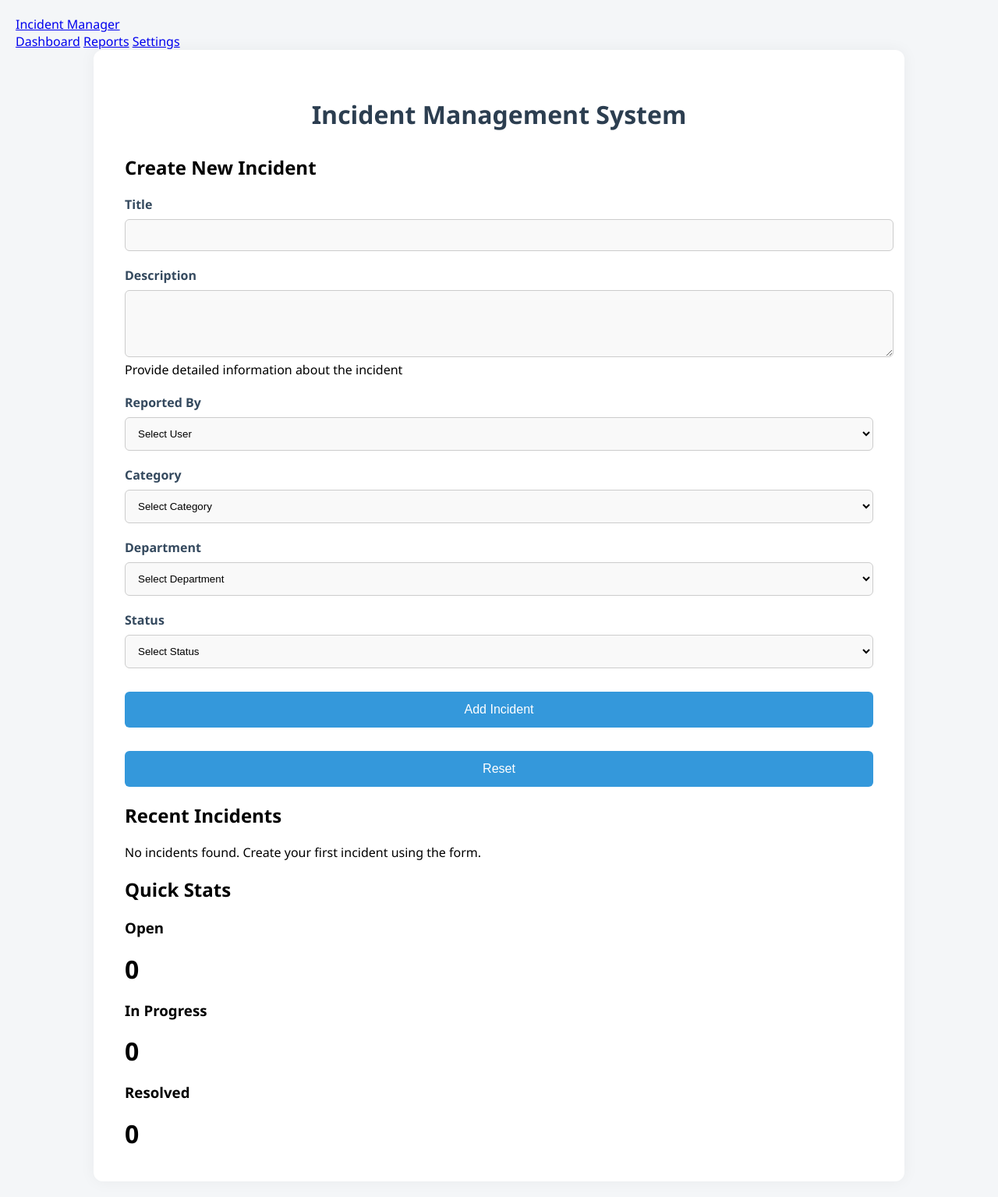
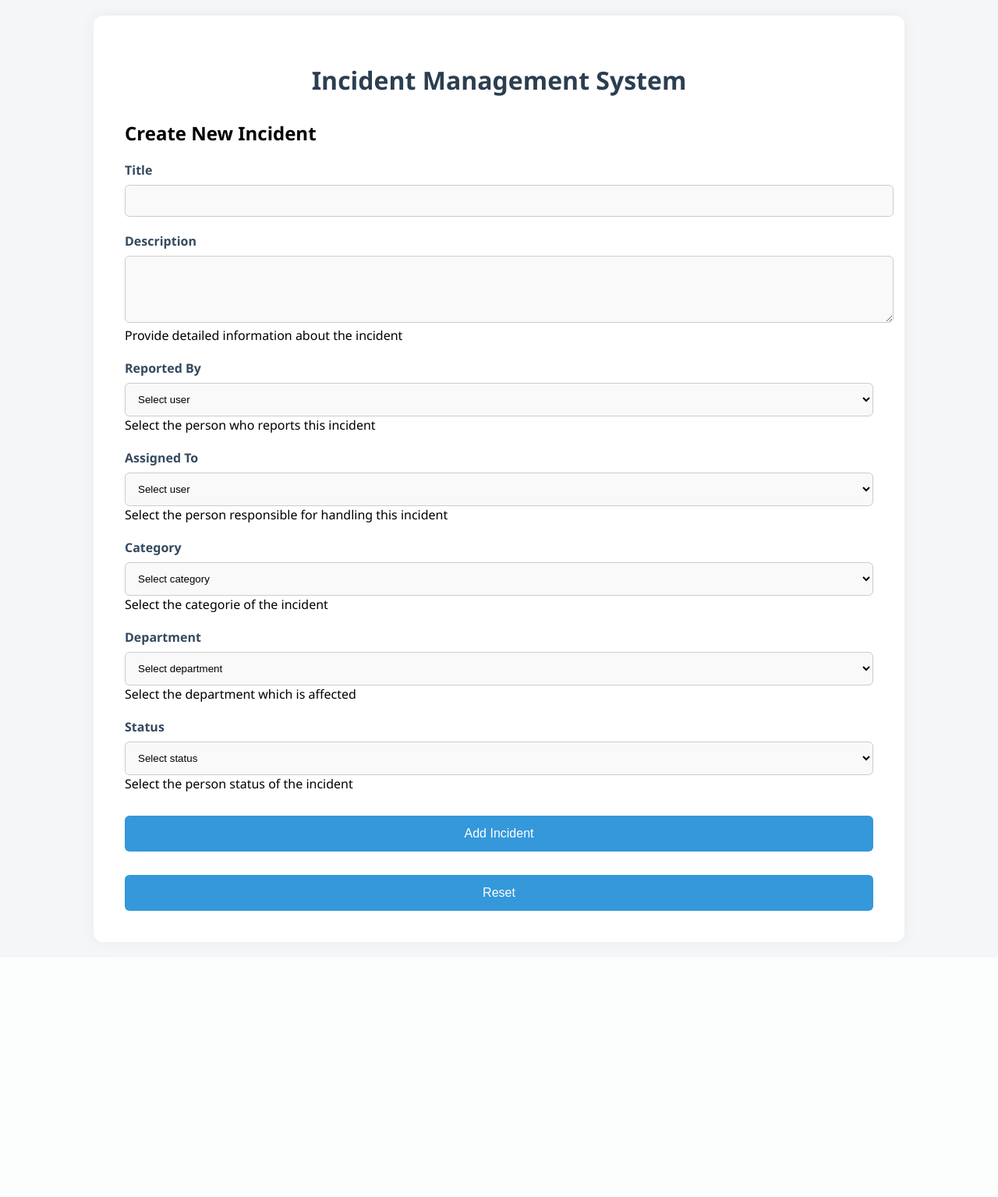
Before and after one commit to SergiodeMiguel/Incident_Management, a PHP site: page /Create_Incident.php in a window 1280 px wide. Shown: the whole page at 78% size. After the commit the page ends 1211 px from the top, so only its background shows below. Run offline with PHP 8.4, Linux system fonts and the light colour scheme; data comes from the database, SQL or seed files in the repository; data that the repository does not hold is empty.

Commit message:
Addition of assigned_user_id field in the database and in Create_incident.php (addition of invisible option in the fields and modification of loops to get the values from the database. Addition of span messages)

```diff
--- a/Create_Incident.php
+++ b/Create_Incident.php
@@ -1,22 +1,43 @@
 <?php
-// Connect to the database
+// ---------- DATABASE CONNECTION ----------
+
+// Define database connection credentials
 $host = 'localhost';
 $db = 'incident_managementdb';
-$user = 'root'; // Cambia si usas otro usuario
-$pass = '';     // Cambia si tu usuario tiene contraseña
+$user = 'root'; // Change this if your MySQL user is different.
+$pass = '';     // Add your password if your MySQL user has one.
 
+// Create a new connection to the MySQL database
 $conn = new mysqli($host, $user, $pass, $db);
+
+// Check if connection has failed
 if ($conn->connect_error) {
-  die("Connection failed: " . $conn->connect_error);
+  die("Connection failed: " . $conn->connect_error); // Stop script and show error message.
+}
+// ---------- FETCH DATA FROM DATABASE ----------
+
+// Fetch all users once and store them in an array
+$user_result = $conn->query("SELECT id, name FROM users");
+$users = [];
+
+if ($user_result) {
+  $users = $user_result->fetch_all(MYSQLI_ASSOC); //Converts all results into a complete associative array.
+                                                  // This is useful for later use in the form dropdowns.
 }
 
-// Fetch users
+// If you don't want to store it in an array, you can use this code block.
+/* Query to get users for the "Reported By" dropdown
 $users = $conn->query("SELECT id, name FROM users");
 
-// Fetch categories
+// Query to get users for the "Assigned To" dropdown.
+// Re-fetch user list again because when a result is run through with a while, it is exhausted (it is of a single use).
+$users_assigned = $conn->query("SELECT id, name FROM users");
+*/
+
+// Query to get categories for the "Category" dropdown
 $categories = $conn->query("SELECT id, name FROM categories");
 
-// Fetch departments
+// Query to get departments for the "Department" dropdown
 $departments = $conn->query("SELECT id, name FROM departments");
 
 // Fetch existing incidents for display
@@ -28,8 +49,13 @@ $incidents = $conn->query(
   JOIN departments d ON i.department_id = d.id
   ORDER BY i.creation_date DESC");
 
+// Note: Status options are hardcoded in this version, not fetched from the database.
+// You can modify this to fetch from a "statuses" table if needed.
+
 // Check for success message
-$success_message = isset($_GET['success']) ? "Incident successfully added!" : "";
+// $success_message = isset($_GET['success']) ? "Incident successfully added!" : "";
+
+// ---------- HTML FORM ----------
 ?>
 
 <!DOCTYPE html>
@@ -37,215 +63,98 @@ $success_message = isset($_GET['success']) ? "Incident successfully added!" : ""
 <head>
   <meta charset="UTF-8" />
   <meta name="viewport" content="width=device-width, initial-scale=1.0" />
-  <title>Incident Management</title>
-  <link rel="stylesheet" href="styles.css" />
+
+  <title>Incident Management</title> <!-- Page title shown in browser tab -->
+  <link rel="stylesheet" href="styles.css" /> <!-- Link to external CSS file for styling -->
 </head>
+
 <body>
-  <!-- Header with navigation -->
-  <header class="header">
-    <nav class="nav">
-      <a href="indice2.php" class="nav-logo">Incident Manager</a>
-      <div class="nav-links">
-        <a href="indice2.php" class="nav-link active">Dashboard</a>
-        <a href="#" class="nav-link">Reports</a>
-        <a href="#" class="nav-link">Settings</a>
-      </div>
-    </nav>
-  </header>
+  <!-- Wrapper container for layout and spacing -->
+  <div class="container">
 
-  <div class="container">
-    <?php if($success_message): ?>
-      <div class="notification notification-success fade-in">
-        <?php echo $success_message; ?>
-      </div>
-    <?php endif; ?>
+    <!-- Main heading of the page -->
+    <h1>Incident Management System</h1>
+    <h2>Create New Incident</h2>
 
-    <h1>Incident Management System</h1>
+    <!-- Form for submitting a new incident -->
+    <!-- "method=POST" sends data securely; "action" points to the PHP script that processes the form: "submit_incident.php"  -->
+    <form id="incident-form" method="POST" action="Submit_incident.php">
 
-    <div class="grid grid-2">
-      <!-- Incident Form -->
-      <div class="card">
-        <h2>Create New Incident</h2>
-        <form id="incident-form" method="POST" action="submit_incident.php">
-          <div class="form-group">
+    <!-- Text input for the title of the incident -->
       <label for="title">Title</label>
       <input type="text" id="title" name="title" required />
-          </div>
 
-          <div class="form-group">
+    <!-- Text area for a description of the incident -->
       <label for="description">Description</label>
       <textarea id="description" name="description" rows="4" required></textarea>
       <span class="form-hint">Provide detailed information about the incident</span>
-          </div>
 
-          <div class="grid grid-2">
-            <!-- Users dropdown from DB -->
-            <div class="form-group">
+    <!-- Dropdown to select the user reporting the incident  -->
       <label for="user">Reported By</label>
       <select id="user" name="user" required>
-                <option value="">Select User</option>
-                <?php while($row = $users->fetch_assoc()): ?>
+        <option value="" disabled selected hidden>Select user</option>
+        <?php foreach ($users as $user): ?>
+          <option value="<?= $user['id'] ?>"><?= htmlspecialchars($user['name']) ?></option>
+        <?php endforeach; ?>
+
+        <!-- Remove the block above uncomment this block to obtain users in a different way -->
+        <?php /*while($row = $users->fetch_assoc()): ?>
           <option value="<?= $row['id'] ?>"><?= htmlspecialchars($row['name']) ?></option>
-                <?php endwhile; ?>
+        <?php endwhile;*/ ?>
       </select>
-            </div>
+      <span class="form-hint">Select the person who reports this incident</span>
+
+    <!-- Dropdown to select the user assigned to resolve the incident -->
+      <label for="assigned_user">Assigned To</label>
+      <select id="assigned_user" name="assigned_user" required>
+        <option value="" disabled selected hidden>Select user</option>
+        <?php foreach ($users as $user): ?>
+          <option value="<?= $user['id'] ?>"><?= htmlspecialchars($user['name']) ?></option>
+        <?php endforeach; ?>
+
+        <!-- Remove the block above uncomment this block to obtain users in a different way -->
+        <?php /*while($row = $users_assigned->fetch_assoc()): ?>
+          <option value="<?= $row['id'] ?>"><?= htmlspecialchars($row['name']) ?></option>
+        <?php endwhile;*/?>
+      </select>
+      <span class="form-hint">Select the person responsible for handling this incident</span>
 
       <!-- Categories dropdown from DB -->
-            <div class="form-group">
       <label for="category">Category</label>
       <select id="category" name="category" required>
-                <option value="">Select Category</option>
+        <option value="" disabled selected hidden>Select category</option>
         <?php while($row = $categories->fetch_assoc()): ?>
           <option value="<?= $row['id'] ?>"><?= htmlspecialchars($row['name']) ?></option>
         <?php endwhile; ?>
       </select>
-            </div>
-          </div>
+      <span class="form-hint">Select the categorie of the incident</span>
 
-          <div class="grid grid-2">
       <!-- Departments dropdown from DB -->
-            <div class="form-group">
       <label for="department">Department</label>
       <select id="department" name="department" required>
-                <option value="">Select Department</option>
+        <option value="" disabled selected hidden>Select department</option>
         <?php while($row = $departments->fetch_assoc()): ?>
           <option value="<?= $row['id'] ?>"><?= htmlspecialchars($row['name']) ?></option>
         <?php endwhile; ?>
       </select>
-            </div>
+      <span class="form-hint">Select the department which is affected</span>
 
       <!-- Static statuses for now -->
-            <div class="form-group">
       <label for="status">Status</label>
       <select id="status" name="status" required>
-                <option value="">Select Status</option>
+        <option value="" disabled selected hidden>Select status</option>
         <option value="Open">Open</option>
         <option value="In Progress">In Progress</option>
         <option value="Resolved">Resolved</option>
       </select>
-            </div>
-          </div>
+      <span class="form-hint">Select the person status of the incident</span>
 
-          <div class="flex gap-3 mt-4">
-            <button type="submit" class="btn btn-primary btn-block">Add Incident</button>
-            <button type="reset" class="btn btn-outline">Reset</button>
-          </div>
+      <!-- Submit button to send the information to "Submit_Incident.php" -->
+      <button type="submit">Add Incident</button>
+      <!-- Reset button to clear the form -->
+      <button type="reset">Reset</button>
+
     </form>
   </div>
-
-      <!-- Recent Incidents -->
-      <div>
-        <div class="card">
-          <h2>Recent Incidents</h2>
-
-          <?php if($incidents && $incidents->num_rows > 0): ?>
-            <div class="table-container">
-              <table>
-                <thead>
-                  <tr>
-                    <th>Title</th>
-                    <th>Status</th>
-                    <th>Department</th>
-                    <th>Actions</th>
-                  </tr>
-                </thead>
-                <tbody>
-                  <?php while($incident = $incidents->fetch_assoc()): ?>
-                    <tr>
-                      <td>
-                        <?= htmlspecialchars($incident['title']) ?>
-                        <div class="text-muted"><?= htmlspecialchars($incident['user_name']) ?></div>
-                      </td>
-                      <td>
-                        <?php
-                          $statusClass = '';
-                          switch($incident['status']) {
-                            case 'Open':
-                              $statusClass = 'status-open';
-                              break;
-                            case 'In Progress':
-                              $statusClass = 'status-in-progress';
-                              break;
-                            case 'Resolved':
-                              $statusClass = 'status-resolved';
-                              break;
-                            default:
-                              $statusClass = 'status-open';
-                          }
-                        ?>
-                        <span class="status <?= $statusClass ?>"><?= htmlspecialchars($incident['status']) ?></span>
-                      </td>
-                      <td><?= htmlspecialchars($incident['department_name']) ?></td>
-                      <td>
-                        <div class="actions">
-                          <a href="view_incident.php?id=<?= $incident['id'] ?>" class="btn btn-sm btn-outline">View</a>
-                          <a href="edit_incident.php?id=<?= $incident['id'] ?>" class="btn btn-sm btn-outline">Edit</a>
-                        </div>
-                      </td>
-                    </tr>
-                  <?php endwhile; ?>
-                </tbody>
-              </table>
-            </div>
-            <div class="mt-3 text-center">
-              <a href="all_incidents.php" class="btn btn-outline">View All Incidents</a>
-            </div>
-          <?php else: ?>
-            <p class="text-muted text-center">No incidents found. Create your first incident using the form.</p>
-          <?php endif; ?>
-        </div>
-
-        <!-- Quick Stats Card -->
-        <div class="card mt-4">
-          <h2>Quick Stats</h2>
-          <div class="grid grid-3 mt-3">
-            <div class="incident-card text-center">
-              <h3 class="incident-card-title">Open</h3>
-              <div class="text-primary" style="font-size: 2rem; font-weight: bold;">
-                <?php
-                  $openCount = $conn->query("SELECT COUNT(*) as count FROM incidents WHERE status = 'Open'")->fetch_assoc();
-                  echo $openCount['count'];
-                ?>
-              </div>
-            </div>
-            <div class="incident-card text-center">
-              <h3 class="incident-card-title">In Progress</h3>
-              <div class="text-warning" style="font-size: 2rem; font-weight: bold;">
-                <?php
-                  $inProgressCount = $conn->query("SELECT COUNT(*) as count FROM incidents WHERE status = 'In Progress'")->fetch_assoc();
-                  echo $inProgressCount['count'];
-                ?>
-              </div>
-            </div>
-            <div class="incident-card text-center">
-              <h3 class="incident-card-title">Resolved</h3>
-              <div class="text-success" style="font-size: 2rem; font-weight: bold;">
-                <?php
-                  $resolvedCount = $conn->query("SELECT COUNT(*) as count FROM incidents WHERE status = 'Resolved'")->fetch_assoc();
-                  echo $resolvedCount['count'];
-                ?>
-              </div>
-            </div>
-          </div>
-        </div>
-      </div>
-    </div>
-  </div>
-
-  <script>
-    // Auto-hide notification after 5 seconds
-    document.addEventListener('DOMContentLoaded', function() {
-      const notification = document.querySelector('.notification');
-      if (notification) {
-        setTimeout(function() {
-          notification.style.opacity = '0';
-          notification.style.transition = 'opacity 0.5s';
-          setTimeout(function() {
-            notification.remove();
-          }, 500);
-        }, 5000);
-      }
-    });
-  </script>
 </body>
 </html>
--- a/Database/Incident_Management.sql
+++ b/Database/Incident_Management.sql
@@ -45,6 +45,7 @@ CREATE TABLE incidents (
   user_id INT,                       -- ID of the user who reported the incident
   category_id INT,                   -- ID of the category assigned to the incident
   department_id INT,                 -- ID of the department assigned to the incident
+  assigned_user_id INT,              -- ID of the user currently assigned to handle it
   status VARCHAR(50),                -- Incident status (e.g., Open, Closed)
   creation_date TIMESTAMP DEFAULT CURRENT_TIMESTAMP -- Date when the incident was created
 );
@@ -55,6 +56,7 @@ CREATE TABLE updates (
   id INT AUTO_INCREMENT PRIMARY KEY, -- Unique ID for each update
   incident_id INT,                   -- ID of the incident being updated
   user_id INT,                       -- ID of the user making the update
+  assigned_user_id INT,              -- ID of the new user assigned (if changed)
   comment TEXT,                      -- Comment or update on the incident
   new_status VARCHAR(50),            -- New status of the incident (e.g., In Progress, Resolved)
   date TIMESTAMP DEFAULT CURRENT_TIMESTAMP -- Date when the update was made
```
Lines whose indentation alone changed are shown as unchanged.
